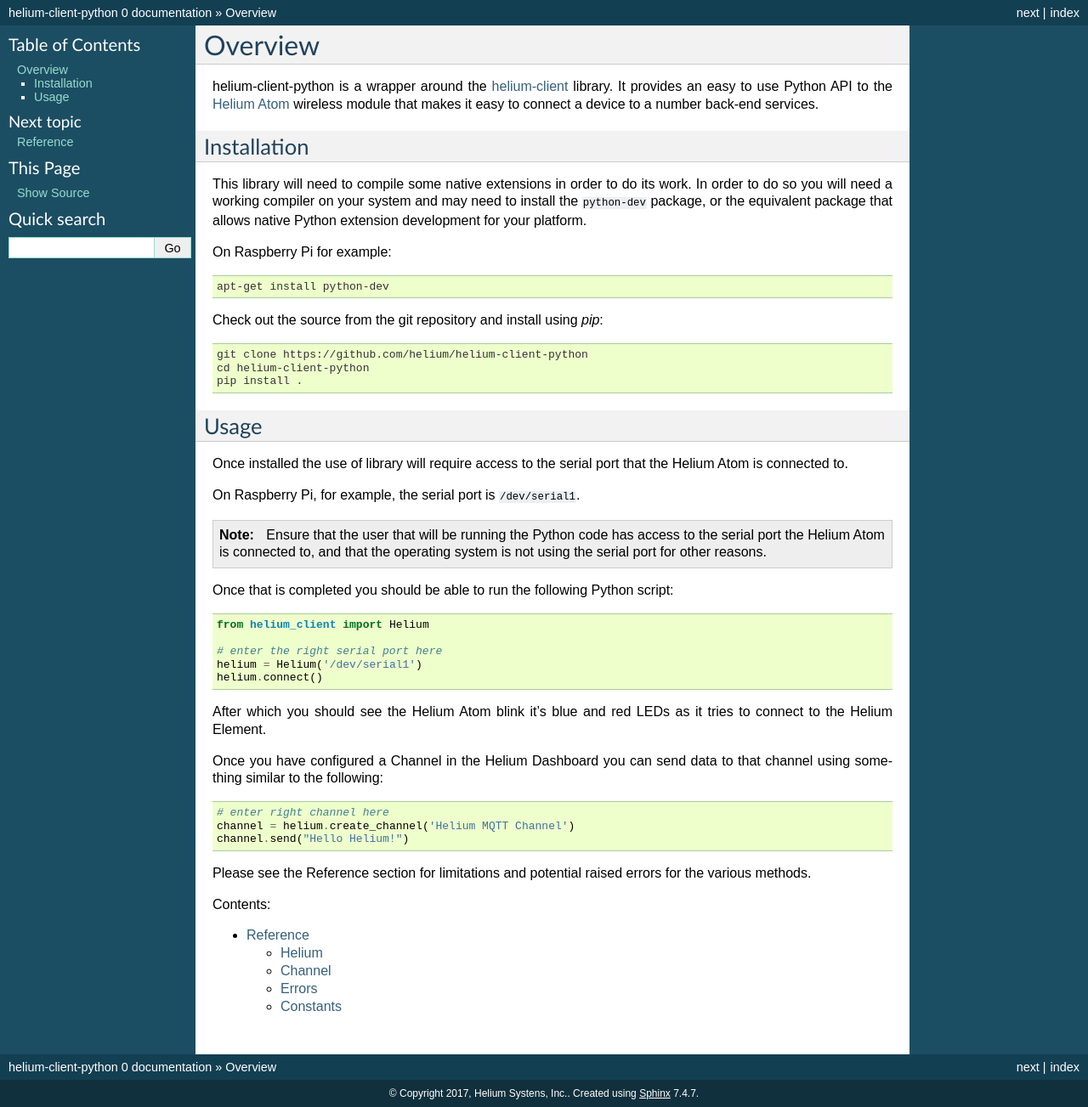
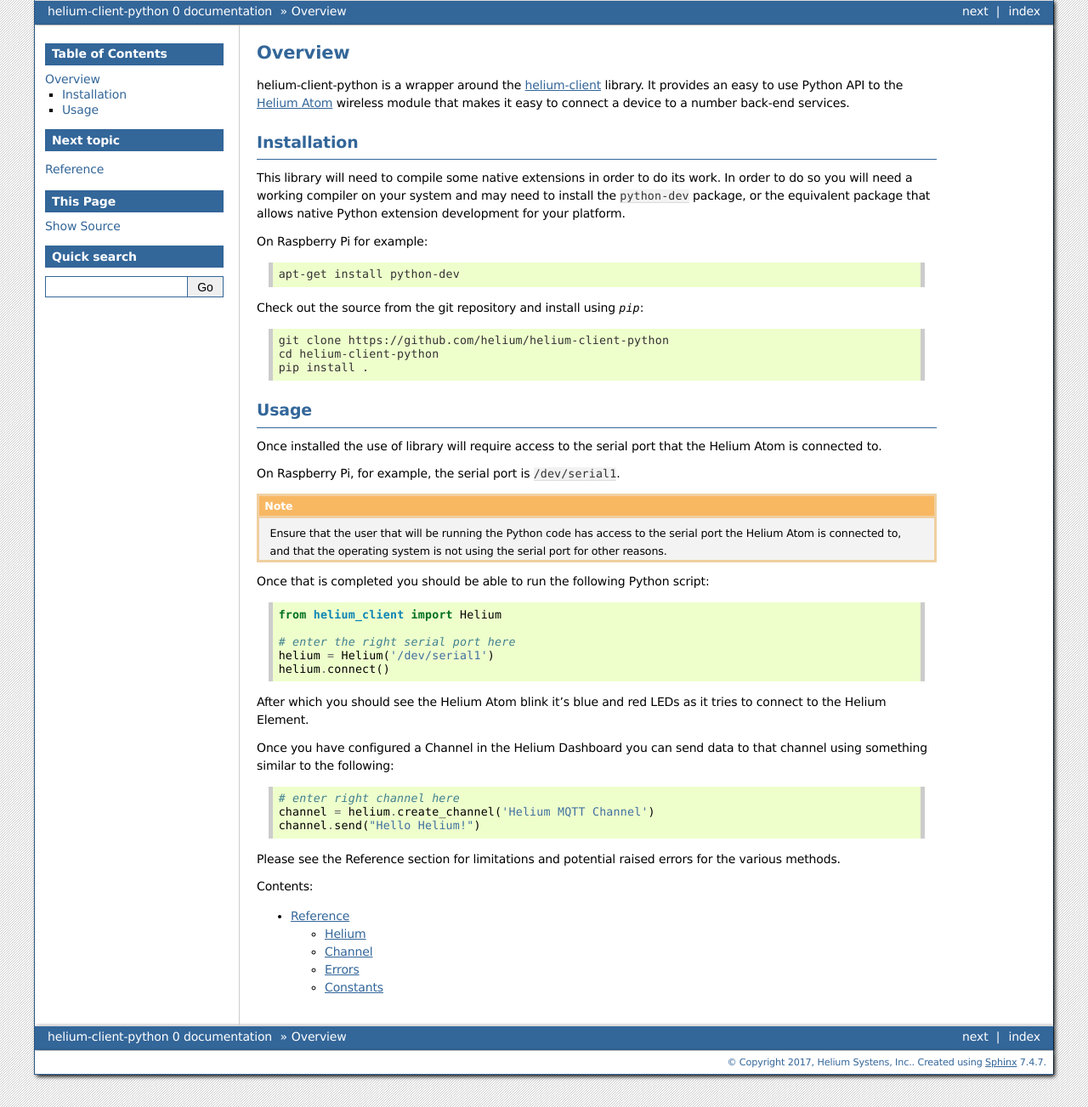
Before and after one commit to novalabsxyz/helium-client-python, a Sphinx documentation site: the page built from docs/index.rst, in a window 1280 px wide. Shown: the whole page at 85% size. Built offline with Sphinx 7.4.7, drawn with Linux system fonts in a browser that asks for light colours.

```diff
--- a/docs/conf.py
+++ b/docs/conf.py
@@ -29,7 +29,6 @@
 
 import os
 import sys
-sys.path.insert(0, os.path.abspath('../../')) # for RTD
 sys.path.insert(0, os.path.abspath('..'))
 
 # Add any Sphinx extension module names here, as strings. They can be
@@ -88,7 +87,7 @@
 # The theme to use for HTML and HTML Help pages.  See the documentation for
 # a list of builtin themes.
 #
-html_theme = 'default'
+html_theme = 'bizstyle'
 
 # Theme options are theme-specific and customize the look and feel of a theme
 # further.  For a list of options available for each theme, see the
```
